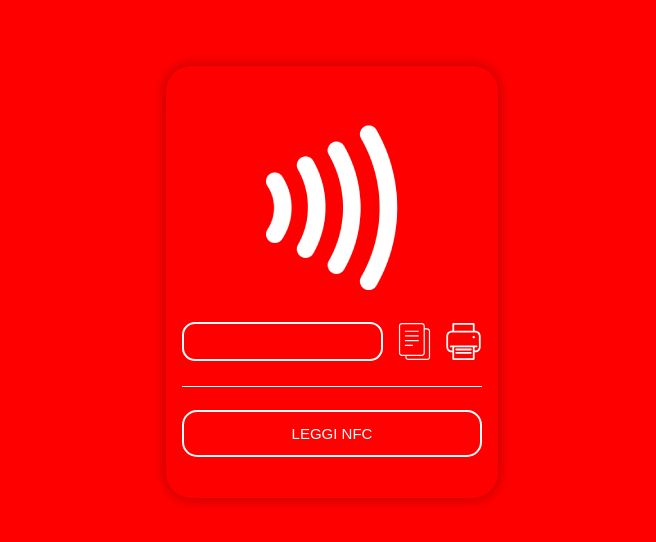
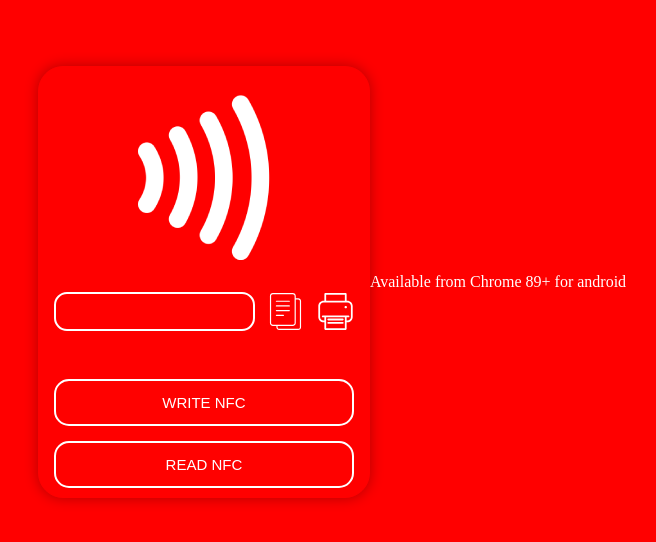
Before and after one commit to salvymc/Web-NFC---NFC-Readers-and-Writers, a plain HTML site: page index.html in a window 1280 px wide. Shown: the part 126-668 px from the top of the page, without its empty margins (308-964 px from the left). Drawn offline with Linux system fonts and the light colour scheme.

Commit message:
Update index.html

```diff
--- a/index.html
+++ b/index.html
@@ -18,11 +18,11 @@
         <img src="img/print.svg" alt="Print Label" id="copy_button" onclick="window.print()" />
       </div>
       <hr />
-      <input style="display: none" id="scrivi" type="button" onclick="writeNFC()" value="SCRIVI NFC" />
-      <input id="scrivi" type="button" onclick="readNFC()" value="LEGGI NFC" />
+      <input id="scrivi" type="button" onclick="writeNFC()" value="WRITE NFC" />
+      <input id="scrivi" type="button" onclick="readNFC()" value="READ NFC" />
     </div>
     <div id="container_site">
-      <p style="color: white; margin: 0px; width: 100%; display: none" id="site">playtag.vip/app</p>
+      <p style="color: white; margin: 0px; width: 100%;" id="site">Available from Chrome 89+ for android</p>
     </div>
     <div id="myModal" class="modal">
       <div class="modal-content">
```
